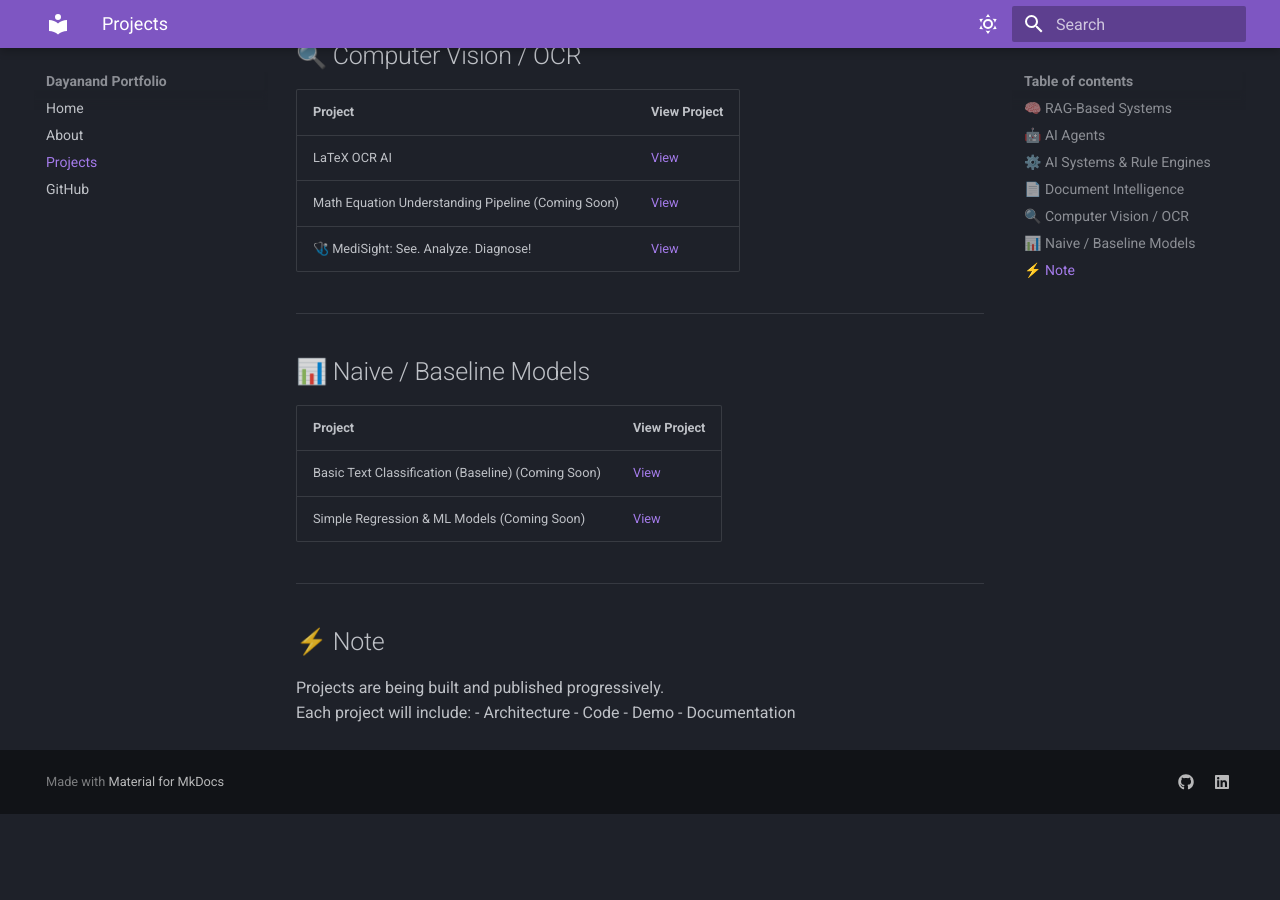
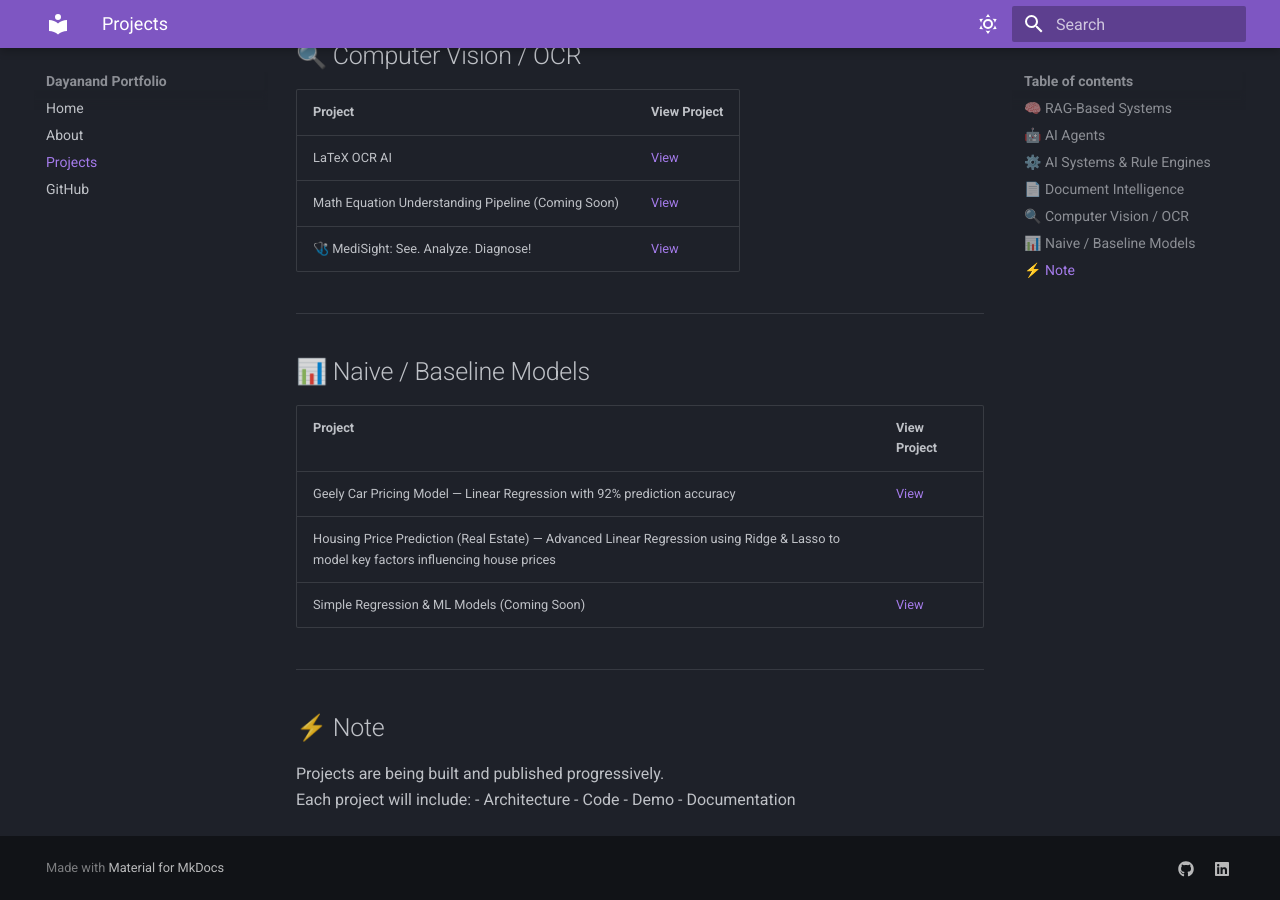
Before and after one commit to dayanandcortex/dayanandcortex.github.io, an MkDocs documentation site: the page built from docs/projects.md, in a window 1280 px wide and 900 px high, scrolled down 1313 px. Built offline with MkDocs 1.6.1 and Material for MkDocs 9.7.7, drawn with Linux system fonts in a browser that asks for light colours; before the commit the page ends 2127 px from its top, so only the background shows below that.

Commit message:
Update project listings in projects.md

```diff
--- a/docs/projects.md
+++ b/docs/projects.md
@@ -54,7 +54,8 @@ Organized by categories to reflect different AI system capabilities.
 
 | Project | View Project |
 |--------|-------------|
-| Basic Text Classification (Baseline) (Coming Soon) | [View](https://github.com/dayagen) |
+| Geely Car Pricing Model — Linear Regression with 92% prediction accuracy | [View](https://github.com/dayanandcortex/Geely-Automation-Pricing-Model) |
+| Housing Price Prediction (Real Estate) — Advanced Linear Regression using Ridge & Lasso to model key factors influencing house prices | | [View](https://github.com/dayanandcortex/House-Price-Prediction) |
 | Simple Regression & ML Models (Coming Soon) | [View](https://github.com/dayagen) |
 
 ---
```
